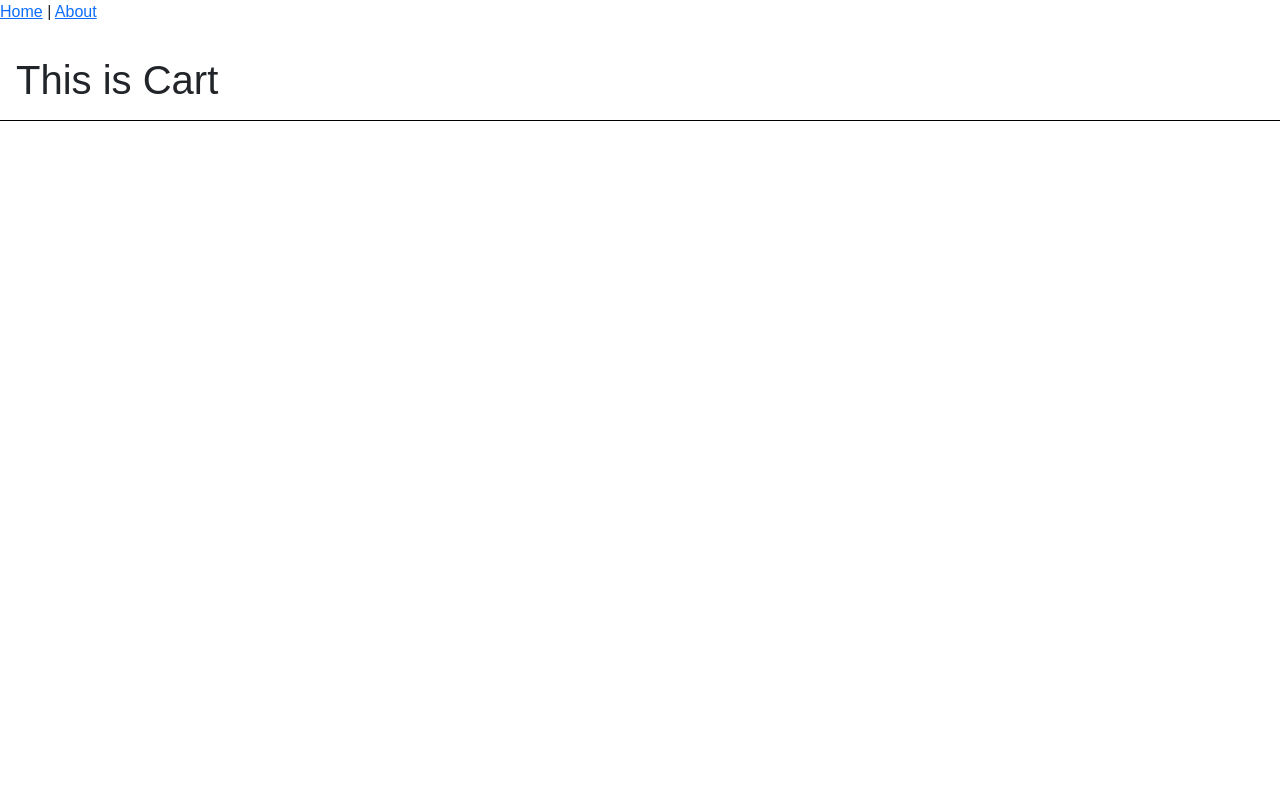
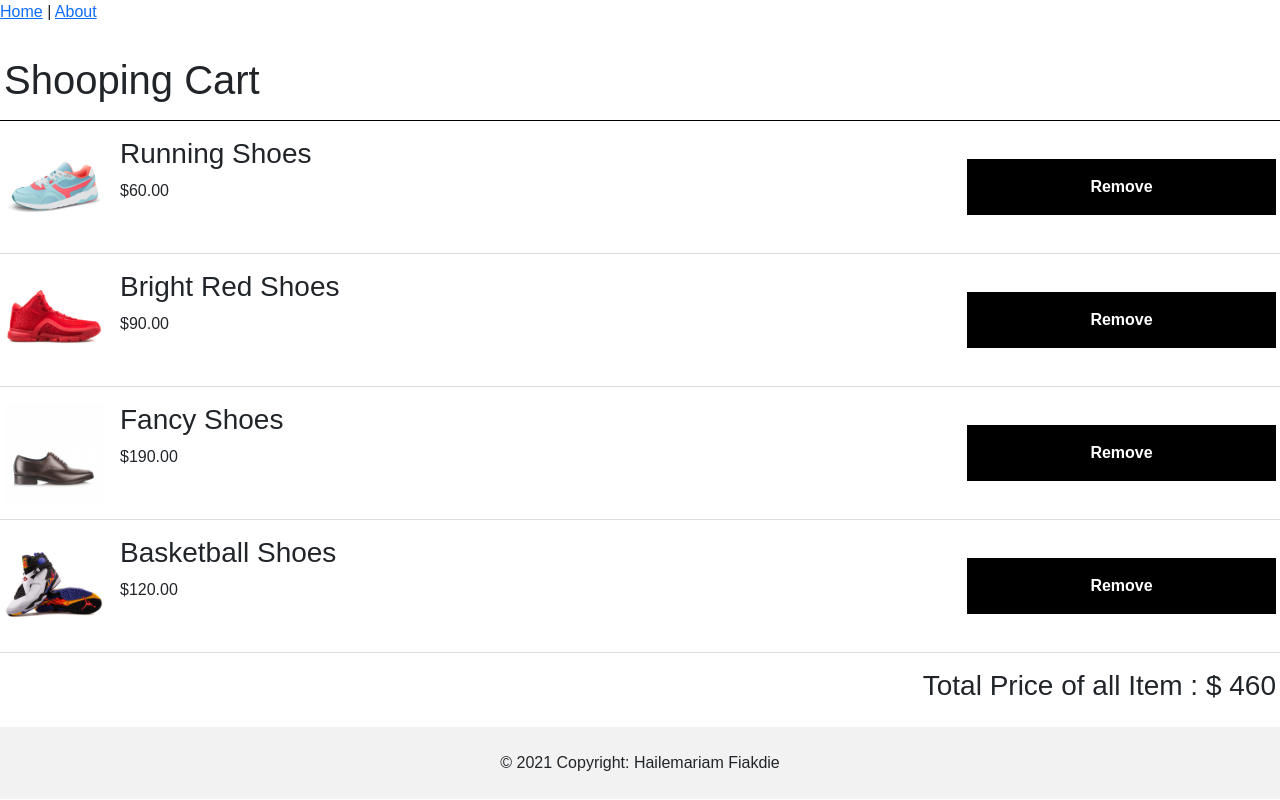
Before and after one commit to HaileMariamR/vue-ecommerce-fullstack, a Vue app: page /cart in a window 1280 px wide. Built offline with nearby package versions, Linux system fonts and the light colour scheme.

Commit message:
finish  cart page

```diff
--- a/src/tempo-data.js
+++ b/src/tempo-data.js
@@ -103,4 +103,6 @@ export const cartItems = [
   allProduct[0],
   allProduct[2],
   allProduct[3],
+  allProduct[1],
+
 ];
--- a/src/views/Cart.vue
+++ b/src/views/Cart.vue
@@ -1,11 +1,46 @@
 <template>
-    <h1>This is Cart  </h1>
+    <div class="row">
+        <h1>Shooping Cart</h1>
+
+            <div class="product-container" v-for="item in cartItems" :key="item.id">
+
+                    <img class="product-image" v-bind:src="item.imageUrl" alt="">
+
+                    <div class="details-wrap">
+                        <h3>{{item.name}}</h3>
+                        <p>${{item.price}}</p>
+
+                    </div>
+                    <button class="remove-button">Remove</button>
+            </div>
+            <h3 id="total-price">Total Price of all Item : $ {{totalPrice}}</h3>
+
+     <div class="text-center p-4" style="background-color: rgba(0, 0, 0, 0.05);">
+            © 2021 Copyright: Hailemariam Fiakdie
+        </div>
+
+    </div>
+
+
 </template>
 
 
 <script>
+import {cartItems} from '../tempo-data'
+
 export default {
+
     name:"Cart",
+    data(){
+        return {
+            cartItems
+        }
+    },
+    computed:{
+        totalPrice(){
+            return this.cartItems.reduce((sum,item)=> sum + Number(item.price),0,)
+        }
+    }
 
 }
 </script>
--- a/src/views/ProductDetail.vue
+++ b/src/views/ProductDetail.vue
@@ -2,12 +2,17 @@
 
 
     <div class="row">
-        <div class="offset-3 p-5">
-            <img v-bind:src="single_product.imageUrl" alt="">
+        <div class="row offset-4">
+             <img v-bind:src="single_product.imageUrl" alt="">
+               <h1>{{single_product.name}}</h1>
+            <h3 >${{single_product.price}}</h3>
+            <p>Average Rating : {{single_product.averageRating}}</p>
 
-            <h1>{{single_product.name}}</h1>
-            <h3 >{{single_product.price}}</h3>
-            <p>Average Rating : {{single_product.averageRating}}</p>
+
+        </div>
+        <div class="row">
+
+            <p class="text-center m-4">{{single_product.description}}</p>
             <button class="btn btn-primary" id="add">AddtoCart</button>
 
         </div>
```
